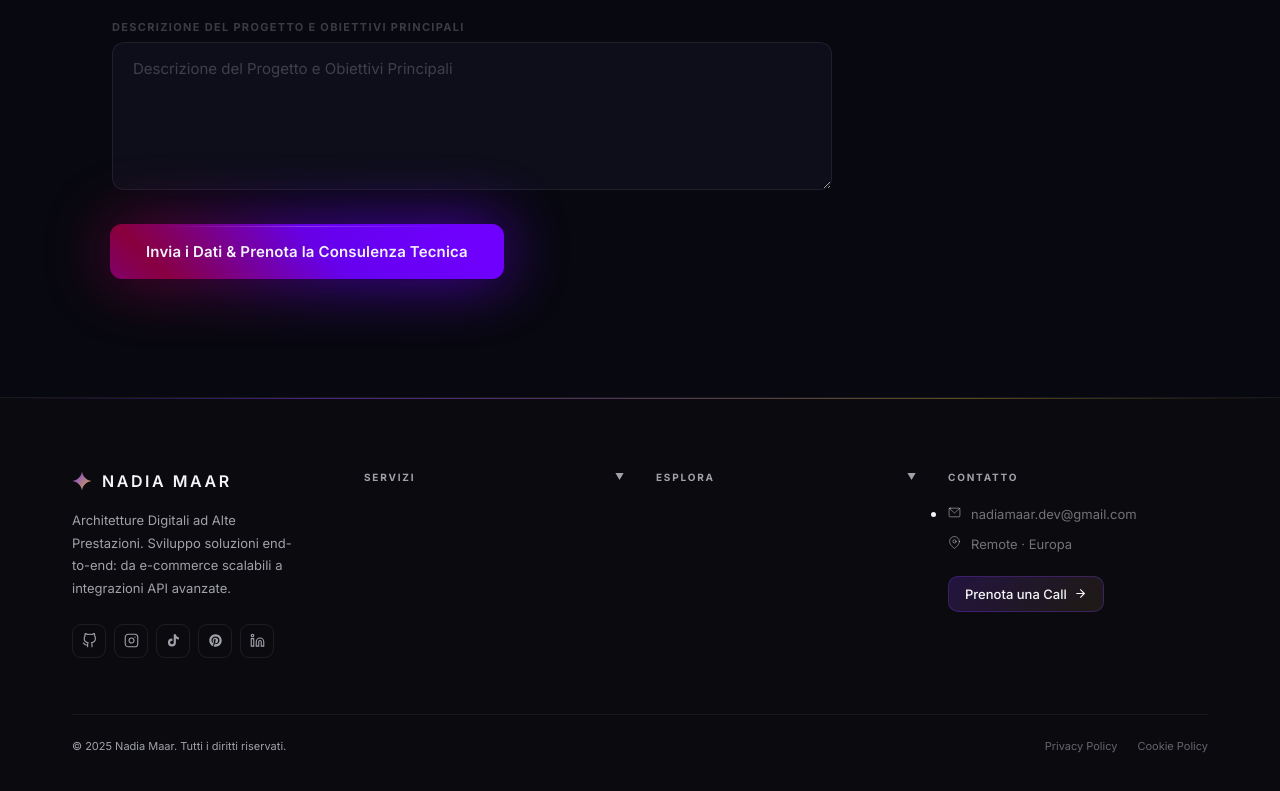
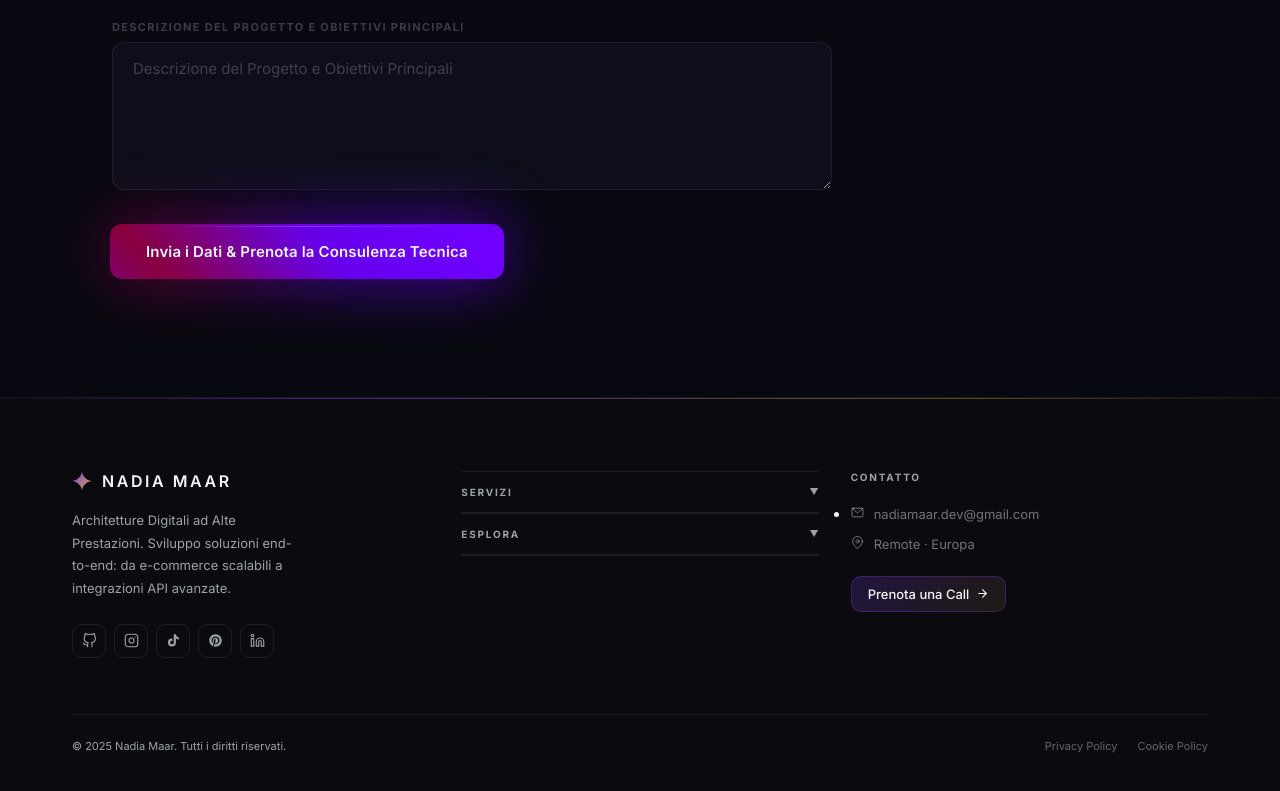
Before and after one commit to nadiamaar-dev/nadia-maar-framer, a React (Vite) app: page / in a window 1280 px wide. Shown: the part 7554-8345 px from the top of the page. Built offline with nearby package versions, Linux system fonts and the light colour scheme.

Commit message:
hero change

```diff
--- a/src/NadiaMaar_Framer.tsx
+++ b/src/NadiaMaar_Framer.tsx
@@ -183,6 +183,7 @@ const GLOBAL_CSS = `
     .hp-skills-grid { grid-template-columns: 1fr !important; }
     .hp-wrap { padding: 0 20px !important; }
     .hp-sec { padding: 80px 0 !important; }
+    .hp-hero { padding: 48px 0 !important; min-height: auto !important; }
     .hp-nav-desktop { display: none !important; }
     .hp-nav-burger { display: flex !important; }
     .hp-brand-text  { display: none !important; }
@@ -331,7 +332,7 @@ function GlassCard({ children, padding = "36px 30px", radius = 16, height = "100
 ══════════════════════════════════════════════════════════════════════════ */
 function Hero() {
   return (
-    <section style={{ ...SEC, minHeight: 860, display: "flex", alignItems: "center" }} id="s1" className="hp-sec">
+    <section style={{ ...SEC, minHeight: 860, display: "flex", alignItems: "center" }} id="s1" className="hp-sec hp-hero">
       <div aria-hidden style={{ position: "absolute", top: "18%", left: "50%", transform: "translateX(-50%)", width: 900, height: 600, borderRadius: "50%", background: `radial-gradient(ellipse, ${T.accentDim} 0%, transparent 68%)`, pointerEvents: "none" }} />
       <div style={WRAP} className="hp-wrap">
         <motion.div initial={{ opacity: 0, y: 20 }} animate={{ opacity: 1, y: 0 }} transition={{ duration: 0.6, ease }}>
@@ -779,11 +780,11 @@ function FooterLink({ href, children }: { href: string; children: React.ReactNod
 function FooterAccordion({ title, children }: { title: string; children: React.ReactNode }) {
   const [open, setOpen] = useState(false)
   return (
-    <div>
+    <div style={{ borderBottom: "1px solid rgba(255,255,255,0.07)" }}>
       <button onClick={() => setOpen(o => !o)}
-        style={{ width: "100%", display: "flex", alignItems: "center", justifyContent: "space-between", background: "none", border: "none", cursor: "pointer", padding: "0 0 20px", fontFamily: "inherit" }}>
-        <p style={{ fontSize: 10, fontWeight: 700, letterSpacing: "0.18em", textTransform: "uppercase", color: "#A1A1AA", margin: 0 }}>{title}</p>
-        <motion.span animate={{ rotate: open ? 180 : 0 }} transition={{ duration: 0.25 }} style={{ color: "#A1A1AA", fontSize: 9, lineHeight: 1 }}>▼</motion.span>
+        style={{ width: "100%", display: "flex", alignItems: "center", justifyContent: "space-between", background: "none", border: "none", borderBottom: `1px solid ${open ? "rgba(124,58,237,0.35)" : "rgba(255,255,255,0.07)"}`, cursor: "pointer", padding: "14px 0", fontFamily: "inherit", transition: "border-color 0.25s" }}>
+        <p style={{ fontSize: 10, fontWeight: 700, letterSpacing: "0.18em", textTransform: "uppercase", color: open ? FC.text : "#A1A1AA", margin: 0, transition: "color 0.2s" }}>{title}</p>
+        <motion.span animate={{ rotate: open ? 180 : 0 }} transition={{ duration: 0.25 }} style={{ color: open ? FC.accent : "#A1A1AA", fontSize: 9, lineHeight: 1, transition: "color 0.2s" }}>▼</motion.span>
       </button>
       <AnimatePresence initial={false}>
         {open && (
@@ -794,7 +795,9 @@ function FooterAccordion({ title, children }: { title: string; children: React.R
             transition={{ duration: 0.3, ease: [0.16, 1, 0.3, 1] }}
             style={{ overflow: "hidden" }}
           >
+            <div style={{ padding: "14px 0 16px" }}>
               {children}
+            </div>
           </motion.div>
         )}
       </AnimatePresence>
@@ -834,18 +837,19 @@ function SiteFooter() {
               ))}
             </div>
           </div>
-          {/* Services */}
+          {/* Services + Nav grouped */}
+          <div style={{ borderTop: "1px solid rgba(255,255,255,0.07)" }}>
             <FooterAccordion title="Servizi">
-            <ul style={{ display: "flex", flexDirection: "column", gap: 12, paddingBottom: 4 }}>
+              <ul style={{ display: "flex", flexDirection: "column", gap: 10 }}>
                 {FOOTER_DATA.services.map(({ label, href }) => <li key={label}><FooterLink href={href}>{label}</FooterLink></li>)}
               </ul>
             </FooterAccordion>
-          {/* Nav */}
             <FooterAccordion title="Esplora">
-            <ul style={{ display: "flex", flexDirection: "column", gap: 12, paddingBottom: 4 }}>
+              <ul style={{ display: "flex", flexDirection: "column", gap: 10 }}>
                 {FOOTER_DATA.nav.map(({ label, href }) => <li key={label}><FooterLink href={href}>{label}</FooterLink></li>)}
               </ul>
             </FooterAccordion>
+          </div>
           {/* Contact */}
           <div>
             <FooterColHeader>Contatto</FooterColHeader>
```
Lines whose indentation alone changed are shown as unchanged.
